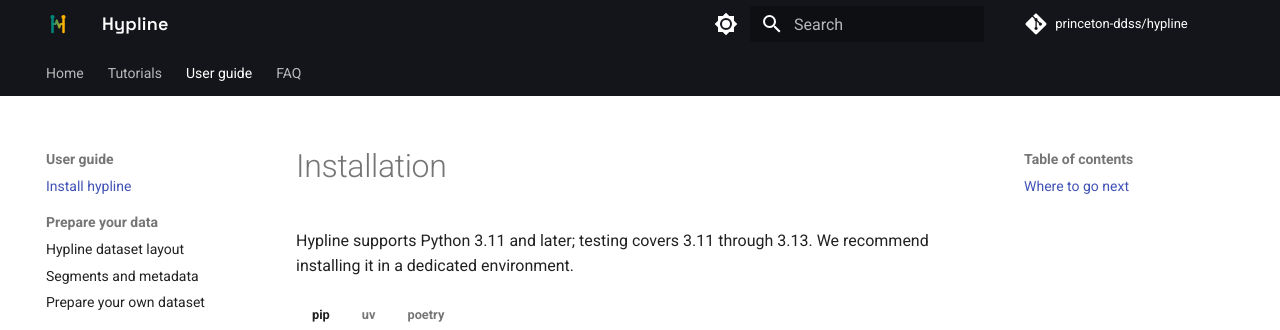
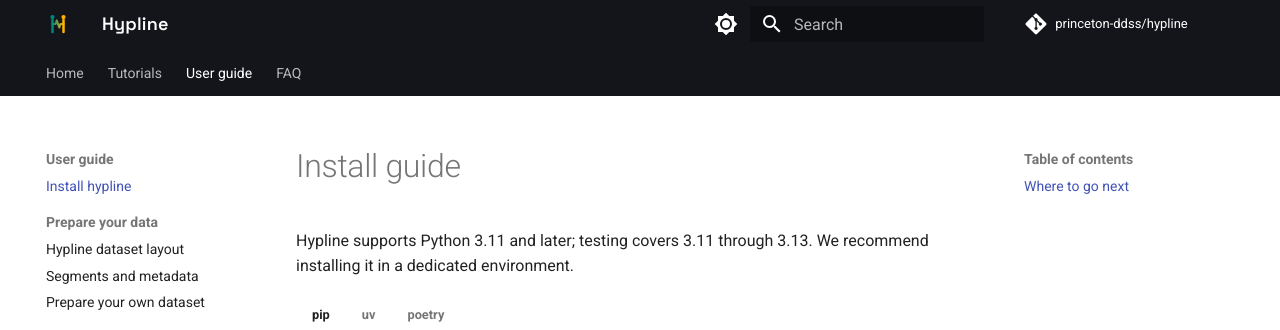
Before and after one commit to princeton-ddss/hypline, an MkDocs documentation site: the page built from docs/mkdocs/step-by-step/install.md, in a window 1280 px wide and 1312 px high. Shown: the top 330 px of the window. Built offline with MkDocs 1.6.1 and Material for MkDocs 9.7.7, drawn with Linux system fonts in a browser that asks for light colours; comment, search, counter and statistics services are not loaded; the version menu is left out.

Commit message:
Rename 'Installation' to 'Install guide'

```diff
--- a/docs/mkdocs/step-by-step/install.md
+++ b/docs/mkdocs/step-by-step/install.md
@@ -1,4 +1,4 @@
-# Installation
+# Install guide
 
 Hypline supports Python 3.11 and later; testing covers 3.11 through 3.13. We recommend
 installing it in a dedicated environment.
```
